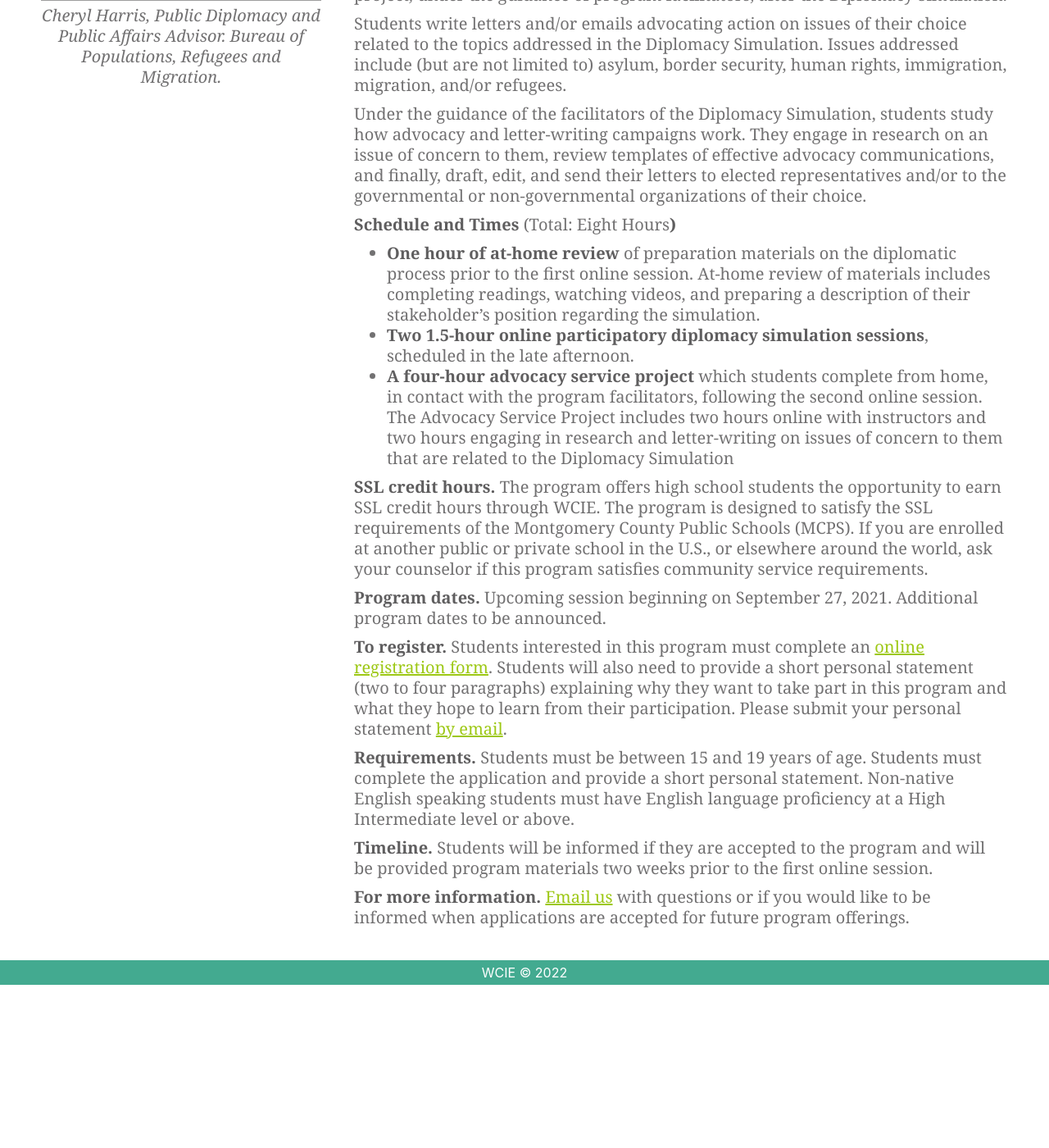
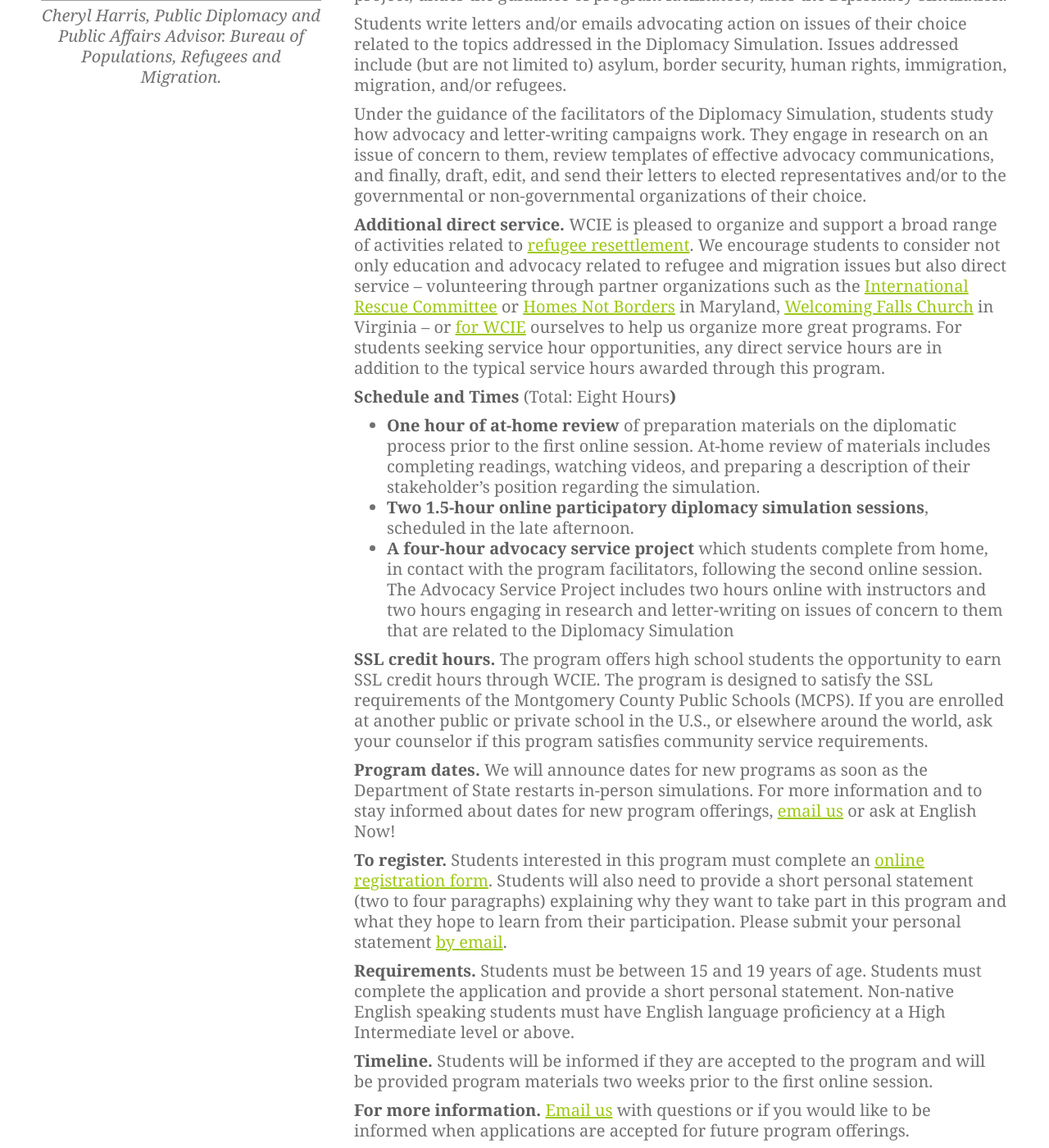
Before and after one commit to washingtoncie/washingtoncie.github.io, a Jekyll site: the page built from _pages/student-service-learning/youth-facing-the-global-refugee-and-migration-crisis.md, in a window 1280 px wide and 1400 px high, scrolled down 1655 px. Shown: the whole window at 82% size. Built offline with Jekyll 4.4.1, drawn with Linux system fonts in a browser that asks for light colours; before the commit the page ends 2856 px from its top, so only the background shows below that; grey boxes are pictures that could not be loaded.

Commit message:
Update refugee and migration page

```diff
--- a/_pages/student-service-learning/youth-facing-the-global-refugee-and-migration-crisis.md
+++ b/_pages/student-service-learning/youth-facing-the-global-refugee-and-migration-crisis.md
@@ -38,6 +38,8 @@ Students write letters and/or emails advocating action on issues of their choice
 
 Under the guidance of the facilitators of the Diplomacy Simulation, students study how advocacy and letter-writing campaigns work. They engage in research on an issue of concern to them, review templates of effective advocacy communications, and finally, draft, edit, and send their letters to elected representatives and/or to the governmental or non-governmental organizations of their choice.
 
+<strong>Additional direct service.</strong> WCIE is pleased to organize and support a broad range of activities related to [refugee resettlement](/community-service/refugee-resettlement). We encourage students to consider not only education and advocacy related to refugee and migration issues but also direct service – volunteering through partner organizations such as the [International Rescue Committee](https://www.rescue.org/volunteer-opportunities/silver-spring-md) or [Homes Not Borders](https://www.homesnotborders.org/volunteer/) in Maryland, [Welcoming Falls Church](http://welcomingfallschurch.org/initiatives/welcoming-refugees) in Virginia – or [for WCIE](https://washingtoncie.org/support) ourselves to help us organize more great programs. For students seeking service hour opportunities, any direct service hours are in addition to the typical service hours awarded through this program.
+
 **Schedule and Times** (Total: Eight Hours**)**
 -   **One hour of at-home review** of preparation materials on the diplomatic process prior to the first online session. At-home review of materials includes completing readings, watching videos, and preparing a description of their stakeholder’s position regarding the simulation.
 -   **Two 1.5-hour online participatory diplomacy simulation sessions**, scheduled in the late afternoon.
@@ -45,7 +47,7 @@ Under the guidance of the facilitators of the Diplomacy Simulation, students stu
 
 **SSL credit hours.** The program offers high school students the opportunity to earn SSL credit hours through WCIE. The program is designed to satisfy the SSL requirements of the Montgomery County Public Schools (MCPS). If you are enrolled at another public or private school in the U.S., or elsewhere around the world, ask your counselor if this program satisfies community service requirements.
 
-**Program dates.** Upcoming session beginning on September 27, 2021. Additional program dates to be announced.
+**Program dates.** We will announce dates for new programs as soon as the Department of State restarts in-person simulations. For more information and to stay informed about dates for new program offerings, [email us](mailto:communityservice@washingtoncie.org) or ask at English Now!
 
 **To register.** Students interested in this program must complete an [online registration form](https://englishnoww.wufoo.com/forms/english-now-registration-form/). Students will also need to provide a short personal statement (two to four paragraphs) explaining why they want to take part in this program and what they hope to learn from their participation. Please submit your personal statement [by email](mailto:communityservice@washingtoncie.org).
 
```
